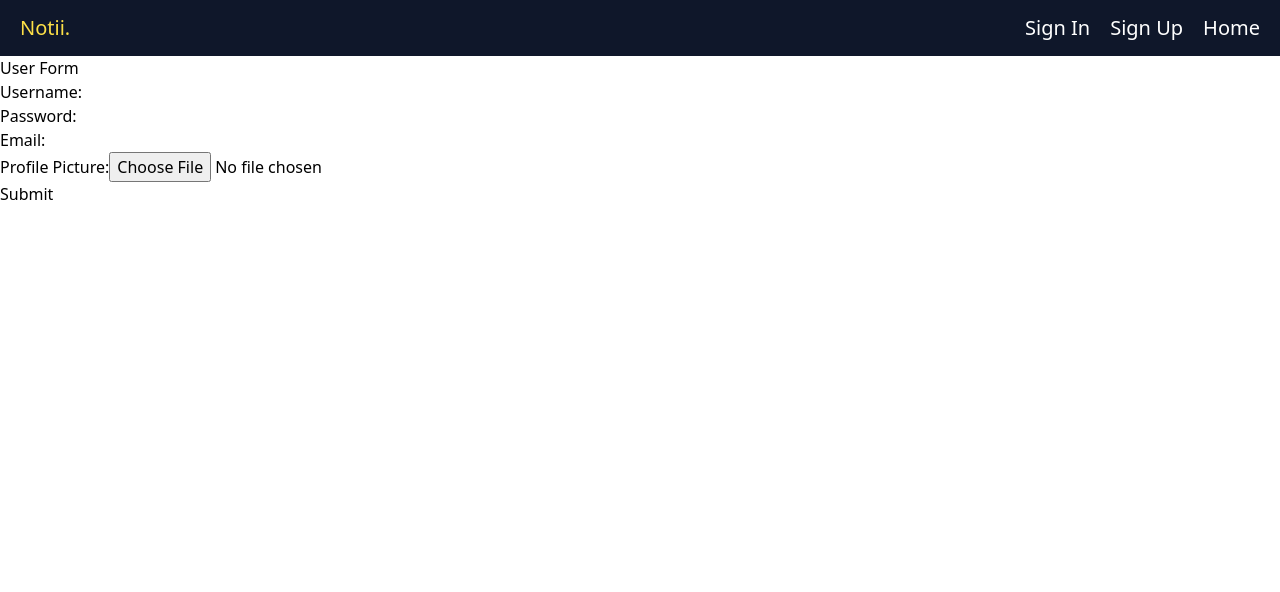
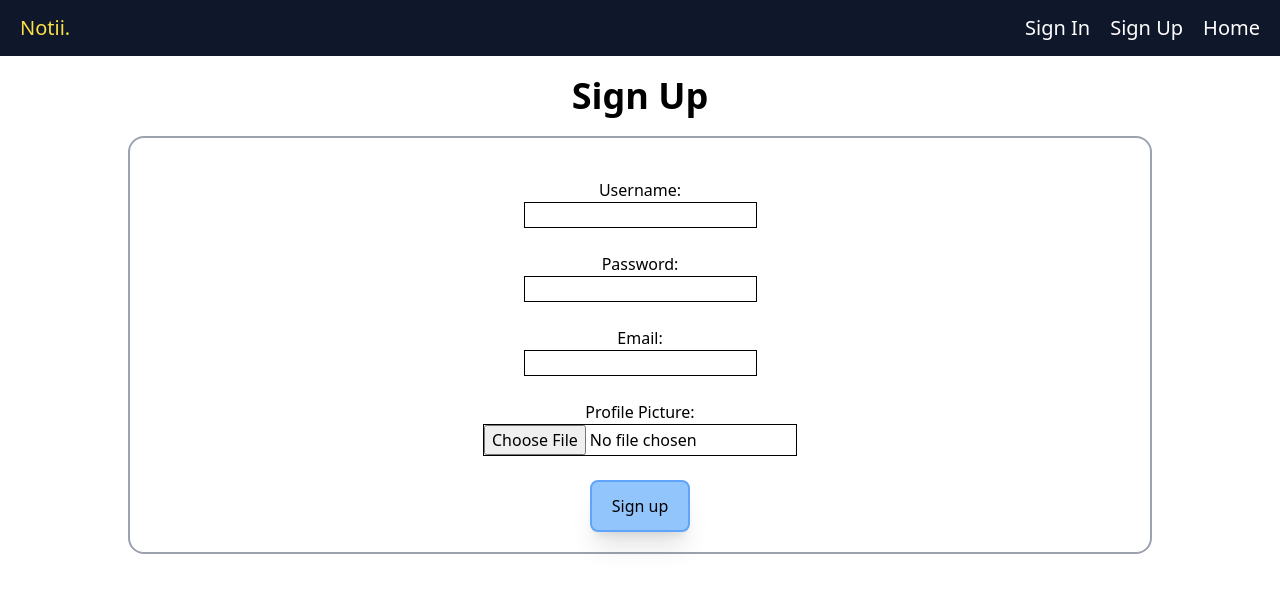
Before and after one commit to meghuraval/socialmediaMERN, a React (Vite) app in the folder frontend/: page /signup in a window 1280 px wide. Shown: the top 592 px of the page. Built offline with nearby package versions, Linux system fonts and the light colour scheme.

Commit message:
sign in and sign up pages done

```diff
--- a/frontend/src/pages/Homepage.jsx
+++ b/frontend/src/pages/Homepage.jsx
@@ -3,15 +3,15 @@ import React from "react";
 
 export default function Homepage() {
   return (
-    <div>
+    <div className="overflow-hidden">
       <div className="relative">
-        <header className="text-5xl md:text-7xl lg:text-8xl pt-5">
+        <header className="text-8xl md:text-9xl lg:text-10xl pt-5">
           <h1>
             Welcome to <br />
             <p className="font-semibold text-gray-600">Notii.</p>
           </h1>
-          <div className="absolute inset-0 bg-gradient-to-r from-slate-200 to-gray-500 rounded-full blur-3xl opacity-40 h-[35vh] w-[35dvh] top-[2dvh] left-10 z-[-10]"></div>
-          <div className="absolute inset-0 bg-gradient-to-r from-slate-200 to-gray-500 rounded-full blur-3xl opacity-40 h-[50vh] w-[35dvh] top-[60dvh] left-[470px] z-[-10]"></div>
+          <div className="absolute inset-0 bg-gradient-to-r from-slate-200 to-gray-500 rounded-full blur-3xl opacity-40 h-[40vh] w-[40dvh] top-[2dvh] z-[-10] left-[300px] md:left-[500px] lg:left-[800px]"></div>
+          <div className="absolute inset-0 bg-gradient-to-r from-slate-200 to-gray-500 rounded-full blur-3xl opacity-40 h-[40vh] w-[40dvh] top-[140dvh] md:top-[95dvh] lg:top-[100dvh] left-[300px] md:left-[630px] lg:left-[800px] z-[-10]"></div>
         </header>
       </div>
       <div className="text-3xl py-10 md:grid md:grid-cols-2 object-center justify-center pl-3 pr-3 gap-3 flex flex-col md:text-4xl lg:text-5xl">
@@ -32,21 +32,21 @@ export default function Homepage() {
       </div>
       <section className="">
         <h2 className="text-2xl text-center py-3 font-semibold">Features</h2>
-        <ul className="flex flex-col w-[90dvw] mx-auto md:grid md:grid-cols-3 md:h-[20dvh] text-center gap-5 text-2xl lg:text-4xl lg:py-0 md:text-3xl">
-          <li className="bg-slate-200 rounded-2xl shadow-lg shadow-gray-400 py-3 px-3 text-gray-500 hover:scale-105 transition duration-300">
+        <ul className="flex flex-col w-[90dvw] mx-auto md:grid md:grid-cols-3 md:h-[20dvh] text-center gap-5 text-2xl lg:text-4xl lg:py-0 md:text-3xl font-semibold">
+          <li className="bg-slate-200 rounded-2xl shadow-lg shadow-gray-400 py-3 text-gray-500 hover:scale-105 transition duration-300">
             Create and edit notes <br />{" "}
             <p className="text-[20px] py-3 text-yellow-800">
               Lorem ipsum dolor sit amet consectetur, adipisicing elit. Nemo,
               esse?
             </p>
           </li>
-          <li className="bg-slate-200 rounded-2xl shadow-lg shadow-gray-400 py-3 px-3 text-gray-500 hover:scale-105 transition duration-300">
+          <li className="bg-slate-200 rounded-2xl shadow-lg shadow-gray-400 py-3 text-gray-500 hover:scale-105 transition duration-300 font-semibold">
             Organize notes with categories or tags <br />
             <p className="text-[20px] py-3 text-yellow-800">
               Lorem ipsum dolor sit amet consectetur adipisicing.
             </p>
           </li>
-          <li className="bg-slate-200 rounded-2xl shadow-lg shadow-gray-400 py-3 px-3 text-gray-500 hover:scale-105 transition duration-300">
+          <li className="bg-slate-200 rounded-2xl shadow-lg shadow-gray-400 py-3 text-gray-500 hover:scale-105 transition duration-300 font-semibold">
             Search for specific notes <br />
             <p className="text-[20px] py-3 text-yellow-800">
               Lorem ipsum dolor sit amet consectetur, adipisicing elit.
@@ -55,7 +55,7 @@ export default function Homepage() {
         </ul>
         <br />
       </section>
-      <p className="py-[4dvh] md:py-[10dvh] md:pl-6">
+      <p className="pt-[4dvh] pb-2 md:pt-[15dvh] md:pl-6">
         &copy; 2024 My Notes App
       </p>
     </div>
--- a/frontend/src/pages/SIgnup.jsx
+++ b/frontend/src/pages/SIgnup.jsx
@@ -47,12 +47,17 @@ const Signup = () => {
   };
 
   return (
-    <div>
-      <h1>User Form</h1>
-
-      <form encType="multipart/form-data">
-        <label htmlFor="username">Username:</label>
+    <div className="flex justify-center flex-col content-center items-center">
+      <p className="text-4xl py-5 font-semibold">Sign Up</p>
+      <form
+        encType="multipart/form-data"
+        className="flex flex-col items-center pt-[5dvh] border-[2px] border-gray-400 w-[80dvw] rounded-2xl"
+      >
+        <label htmlFor="username" className="">
+          Username:
+        </label>
         <input
+          className="border border-black"
           type="text"
           id="username"
           name="username"
@@ -64,6 +69,7 @@ const Signup = () => {
 
         <label htmlFor="password">Password:</label>
         <input
+          className="border border-black"
           type="password"
           id="password"
           name="password"
@@ -75,6 +81,7 @@ const Signup = () => {
 
         <label htmlFor="email">Email:</label>
         <input
+          className="border border-black"
           type="email"
           id="email"
           name="email"
@@ -86,6 +93,7 @@ const Signup = () => {
 
         <label htmlFor="profilePicture">Profile Picture:</label>
         <input
+          className="border border-black"
           type="file"
           id="profilePicture"
           name="profilePicture"
@@ -95,8 +103,12 @@ const Signup = () => {
         />
         <br />
 
-        <button type="button" onClick={submitForm}>
-          Submit
+        <button
+          type="button"
+          className="py-3 bg-blue-300 px-5 mb-5 rounded-lg border-blue-400 border-[2px] shadow-xl hover:scale-105 duration-300"
+          onClick={submitForm}
+        >
+          Sign up
         </button>
       </form>
     </div>
--- a/frontend/src/pages/Signin.jsx
+++ b/frontend/src/pages/Signin.jsx
@@ -69,12 +69,15 @@ const Signin = ({ setAuthenticated }) => {
   };
 
   return (
-    <div>
-      <h2 className="">Sign In</h2>
-
-      <form>
+    <div className="flex justify-center flex-col content-center items-center">
+      <p className="text-4xl py-5 font-semibold">Welcome Back!</p>
+      <form
+        encType="multipart/form-data"
+        className="flex flex-col items-center pt-[5dvh] border-[2px] border-gray-400 w-[80dvw] rounded-2xl"
+      >
         <label htmlFor="email">Email:</label>
         <input
+          className="border border-black"
           type="email"
           id="email"
           name="email"
@@ -83,9 +86,9 @@ const Signin = ({ setAuthenticated }) => {
           required
         />
         <br />
-
         <label htmlFor="password">Password:</label>
         <input
+          className="border border-black"
           type="password"
           id="password"
           name="password"
@@ -93,9 +96,14 @@ const Signin = ({ setAuthenticated }) => {
           onChange={handleChange}
           required
         />
+
         <br />
 
-        <button type="button" onClick={handleSignIn}>
+        <button
+          type="button"
+          className="py-3 bg-blue-300 px-5 mb-5 rounded-lg border-blue-400 border-[2px] shadow-xl hover:scale-105 duration-300"
+          onClick={handleSignIn}
+        >
           Sign In
         </button>
       </form>
```
